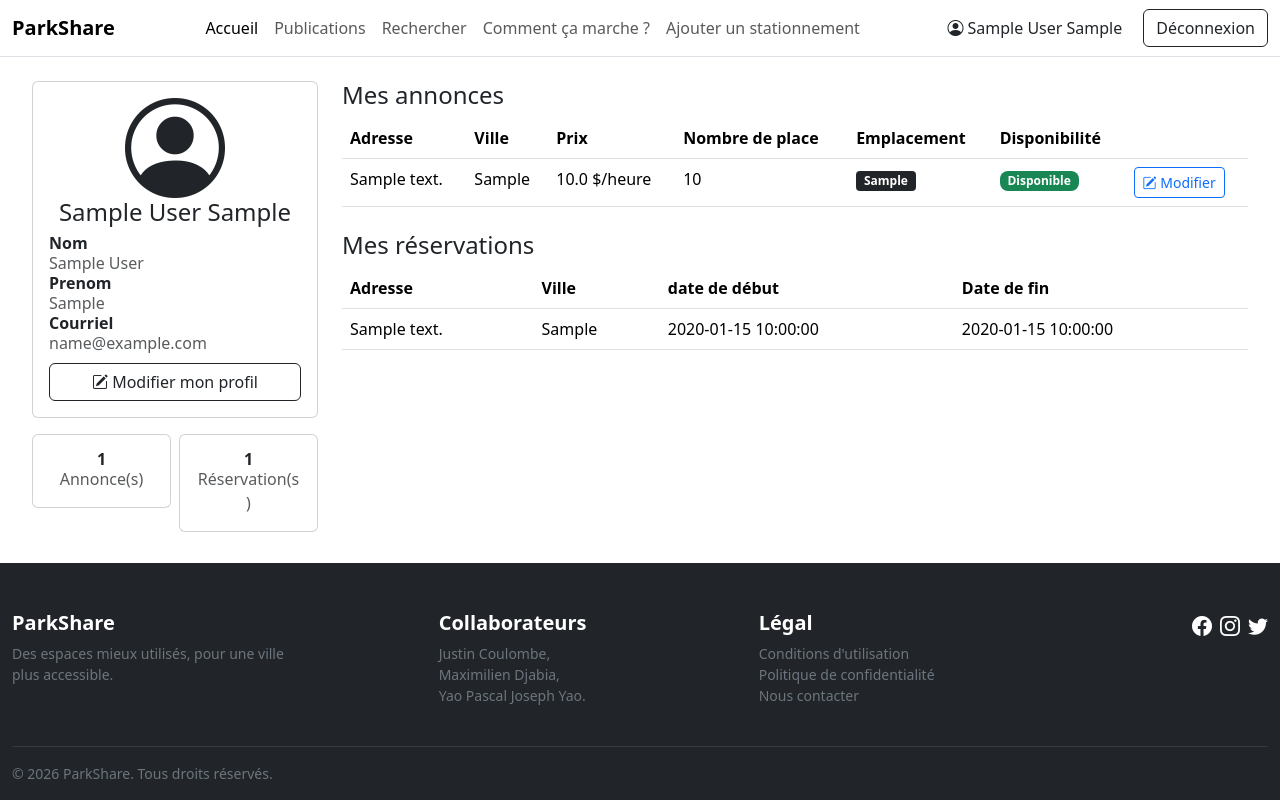
After one commit to Justin-Coulombe/projet-web, a Flask app: page /profile/detail in a window 1280 px wide. The commit adds this page. Run offline with Flask 3, Linux system fonts and the light colour scheme; the visitor is signed in with stand-in values (Sample User, id 1); tables that the repository leaves empty hold one stand-in row (values such as "Sample post"); style sheets or scripts are compiled from the project's sources.

Commit message:
Fin du récit

```diff
--- a/app/__init__.py
+++ b/app/__init__.py
@@ -9,6 +9,7 @@ from app.routes.profile import bp_profile
 from app.routes.stationnement import bp_stationnement
 from app.routes.api import Bp_api
 from app.routes.publication import Bp_publication
+from app.routes.detail import bp_detail
 from app.database.queries.publications import get_sample_publications_limit
 
 load_dotenv()
@@ -63,25 +64,29 @@ def create_app():
             Entete="Accueil",
             message="PARKSHARE encore en cours de développement",
             context=context
+        )
+
+    app.register_blueprint(
+        bp_profile,
+        url_prefix="/profile"
     )
 
     app.register_blueprint(
-    bp_profile,
-    url_prefix="/profile"
+        bp_stationnement,
+        url_prefix="/stationnement"
     )
 
     app.register_blueprint(
-    bp_stationnement,
-    url_prefix="/stationnement"
+        Bp_api,
+        url_prefix="/api"
+    )
+    app.register_blueprint(
+        Bp_publication,
+        url_prefix="/publications"
     )
 
     app.register_blueprint(
-    Bp_api,
-    url_prefix="/api"
-    )
-    app.register_blueprint(
-    Bp_publication,
-    url_prefix="/publications"
-    )
+        bp_detail,
+        url_prefix="/profile")
 
     return app
--- a/app/database/objects.py
+++ b/app/database/objects.py
@@ -1,5 +1,5 @@
 class publication:
-    def __init__(self, pId, pAuthor,pAddress, pPrice,pDebut,pFin,pCity,pLocation,pImgUrl,pOpenPlace):
+    def __init__(self, pId, pAuthor,pAddress, pPrice,pDebut,pFin,pCity,pLocation,pImgUrl,pOpenPlace,pPlaceUse,pUse):
         self.id = pId
         self.author_id = pAuthor
         self.address = pAddress
@@ -10,9 +10,24 @@ class publication:
         self.location = pLocation
         self.img = pImgUrl
         self.open_place = pOpenPlace
+        self.place_use = pPlaceUse
+        self.use = pUse
 
     def to_dict(self):
         return {'id':self.id , 'author': self.author_id, 'address': self.address,
                 'price': self.price,'start': self.start, 'end': self.end,
                 'city': self.city, 'location': self.location, 'img': self.img,
-                'open_place': self.open_place}
+                'open_place': self.open_place,'place_use':self.place_use,'open':self.use}
+
+
+class reservation:
+    def __init__(self, pId, pClient,pDebut,pFin,pPublication):
+        self.id = pId
+        self.author_id = pClient
+        self.start = pDebut
+        self.end = pFin
+        self.post = pPublication
+
+    def to_dict(self):
+        return {'id':self.id , 'author': self.author_id,'start': self.start, 'end': self.end,
+                'post': self.post}
--- a/app/database/queries/reservations.py
+++ b/app/database/queries/reservations.py
@@ -1,4 +1,5 @@
 from app.database.connection import create_connection, close_connection
+from app.database.objects import reservation, publication
 
 
 def create_reservation_table():
@@ -8,14 +9,75 @@ def create_reservation_table():
     command = """
         CREATE TABLE IF NOT EXISTS Reservation (
             id INTEGER PRIMARY KEY AUTOINCREMENT,
+            client INTEGER NOT NULL,
             publication INTEGER NOT NULL,
             debut DATETIME NOT NULL,
             fin DATETIME NOT NULL,
 
             FOREIGN KEY (publication)
                 REFERENCES Publication(id)
+            FOREIGN KEY (client) REFERENCES User(id)
+
         )
     """
 
     cursor.execute(command)
     close_connection(conn, cursor)
+
+
+def add_Reservation(user_id, debut, fin, publication_id):
+    conn = create_connection()
+    cursor = conn.cursor()
+
+    command = """
+        INSERT INTO Reservation (
+            client,
+            publication,
+            debut,
+            fin
+        )
+        VALUES (?, ?, ?, ?)
+    """
+
+    cursor.execute(
+        command, (user_id, debut, fin, publication_id)
+    )
+
+    close_connection(conn, cursor)
+
+
+def get_reservation_by_user(user_id):
+
+    conn = create_connection()
+    cursor = conn.cursor()
+
+    command = """
+        SELECT
+        r.id,r.client,r.debut,
+        r.fin,p.id,p.author,
+        p.address, p.prix, p.debut, p.fin,
+        p.ville, p.emplacement, p.image,
+        p.placetotal, p.placeactuel, p.disponibilite
+        FROM Reservation r
+        JOIN Publication p ON p.id = r.publication
+        WHERE r.client = ?
+    """
+
+    cursor.execute(command, (user_id,))
+    results = cursor.fetchall()
+
+    cursor.close()
+    conn.close()
+
+    reservations = []
+    for item in results:
+        pub = publication(
+            item[4], item[5], item[6], item[7], item[8],
+            item[9], item[10], item[11], item[12],
+            item[13], item[14], item[15]
+        )
+        reservations.append(
+            reservation(item[0], item[1], item[2], item[3], pub)
+        )
+
+    return reservations
--- /dev/null
+++ b/app/routes/detail.py
@@ -0,0 +1,21 @@
+from flask import (
+    Blueprint,
+    render_template,
+    session,
+)
+from app.routes.auth import login_required
+from app.database.queries.publications import get_publications_by_user
+from app.database.queries.reservations import get_reservation_by_user
+
+bp_detail = Blueprint("detail", __name__)
+
+
+@bp_detail.route("/detail")
+@login_required
+def detail_profil():
+    """Affiche le tableau de bords de l'utilisateur"""
+
+    lst_pubications = get_publications_by_user(session['user_id'])
+    lst_reversations = get_reservation_by_user(session['user_id'])
+
+    return render_template("profile/detail.jinja", lst_pubications=lst_pubications,lst_reversations=lst_reversations)
--- a/app/routes/stationnement.py
+++ b/app/routes/stationnement.py
@@ -156,6 +156,7 @@ def ajouter_stationnement():
         adresse,
         prix,
         place,
+        place,
         debut,
         fin,
         ville,
--- /dev/null
+++ b/app/static/scss/styles.css
@@ -0,0 +1 @@
+/*# sourceMappingURL=styles.css.map */
--- a/app/templates/_modele.jinja
+++ b/app/templates/_modele.jinja
@@ -42,15 +42,16 @@
                             <a class="nav-link" href="#how">Comment ça marche ?</a>
                         </li>
                         <li class="nav-item">
-                            <a class="nav-link" href="/stationnement/ajouter">À propos</a>
+                            <a class="nav-link" href="/stationnement/ajouter"> Ajouter un stationnement</a>
                         </li>
                     </ul>
                     <div class="d-flex gap-2">
                         {% if not session['user_id']%}
-                        <a href="/auth/login" class="btn btn-outline-secondary btn-sm">Se connecter</a>
-                        <a href="/auth/register" class="btn btn-dark btn-sm">S'inscrire</a>
+                        <a href="/auth/login" class="btn btn-outline-secondary">Se connecter</a>
+                        <a href="/auth/register" class="btn btn-dark">S'inscrire</a>
                         {% else %}
-                        <a href="/auth/logout" class="btn btn-dark btn-sm">Déconnexion</a>
+                        <a href="/profile/detail" class="btn bi bi-person-circle" > {{g.user.nom}} {{g.user.prenom}}</a></a>
+                        <a href="/auth/logout" class="btn btn-outline-dark">Déconnexion</a>
                         {%endif%}
                     </div>
                 </div>
@@ -58,7 +59,7 @@
         </nav>
     </header>
 
-    <main>
+    <main class="container-fluid">
         <section class="text-center">
             {%block centered_title %}
             {% endblock %}
--- /dev/null
+++ b/app/templates/profile/detail.jinja
@@ -0,0 +1,121 @@
+{% extends "_modele.jinja" %}
+
+{% block title %}
+Mon profil | ParkShare
+{% endblock %}
+
+{% block recherche%}
+{% endblock %}
+
+{% block contenu %}
+<div class="container mt-3">
+    <div class="row">
+        <div class="col-md-3">
+            <div class="card">
+                <div class="card-body">
+                    <i class="d-flex justify-content-center bi bi-person-circle " style="font-size: 100px;"></i>
+                    <h4 class="card-title d-flex justify-content-center">{{g.user.nom}} {{g.user.prenom}}</h4>
+                    <p class="card-subtitle fg-3 fw-bold">Nom</p>
+                    <p class="card-subtitle fg-3 opacity-75">{{g.user.nom}}</p>
+                    <p class="card-subtitle fg-3 fw-bold">Prenom</p>
+                    <p class="card-subtitle fg-3 opacity-75">{{g.user.prenom}}</p>
+                    <p class="card-subtitle fg-3 fw-bold">Courriel</p>
+                    <p class="card-subtitle fg-3 opacity-75">{{g.user.email}}</p>
+                    <div class="d-grid gap-2 mt-2">
+                        <a href="#" class=" bi bi-pencil-square btn btn-outline-dark"> Modifier mon profil</a>
+                    </div>
+                </div>
+            </div>
+            <div class="row g-2 mt-2 text-center">
+                <div class="col-md-6">
+                    <div class="card card-body">
+                        <p class="card-subtitle fg-3 fw-bold">{{lst_pubications|length}}</p>
+                        <p class="card-subtitle fg-3 opacity-75">Annonce(s)</p>
+
+                    </div>
+                </div>
+                <div class="col-md-6">
+                    <div class="card card-body">
+                        <p class="card-subtitle fg-3 fw-bold">{{lst_reversations|length}}</p>
+                        <p class="card-subtitle fg-3 opacity-75">Réservation(s)</p>
+                    </div>
+                </div>
+            </div>
+
+        </div>
+        <div class="col-md-9">
+            <h4>Mes annonces</h4>
+            {% if not lst_pubications %}
+            <p>Vous avez aucune annonce pour le moment...</p>
+            <a class="btn btn-sm bi bi-plus-circle" href="/stationnement/ajouter"> Ajouter un stationnement</a>
+            {% else %}
+            <table class="table">
+                <thead>
+                    <tr>
+                        <th scope="col">Adresse</th>
+                        <th scope="col">Ville</th>
+                        <th scope="col">Prix</th>
+                        <th scope="col">Nombre de place</th>
+                        <th scope="col">Emplacement</th>
+                        <th scope="col">Disponibilité</th>
+                        <th scope="col"></th>
+                    </tr>
+
+                </thead>
+                <tbody>
+                    {% for publication in lst_pubications %}
+                    <tr>
+                        <td>{{ publication.address }}</td>
+                        <td>{{ publication.city }}</td>
+                        <td>{{ publication.price }} $/heure</td>
+                        <td>{{ publication.open_place }}</td>
+                        <td><span class="badge rounded-1 bg-dark" >{{ publication.location }}</span></td>
+                        {% if publication.use %}
+                        <td><span class="badge rounded-3 bg-success">Disponible</span></td>
+                        {%else%}
+                        <td><span class="badge rounded-3 bg-danger">réservé</span></td>
+                        {% endif %}
+                        <td>
+                            <a href="#" class="bi bi-pencil-square btn btn-outline-primary btn-sm">
+                                Modifier
+                            </a>
+                        </td>
+                    </tr>
+                    {% endfor %}
+                </tbody>
+            </table>
+            {% endif %}
+
+            <div class="mt-4">
+                <h4>Mes réservations</h4>
+                {% if not lst_reversations %}
+                <p>Vous avez aucune réservation pour le moment...</p>
+                <a class="btn btn-sm bi bi-plus-circle" href="#"> réservé une place de stationnement</a>
+                {% else %}
+                <table class="table">
+                    <thead>
+                        <tr>
+                            <th scope="col">Adresse</th>
+                            <th scope="col">Ville</th>
+                            <th scope="col">date de début</th>
+                            <th scope="col">Date de fin</th>
+                        </tr>
+                    </thead>
+                    <tbody>
+                        {% for reservation in lst_reversations %}
+                        <tr>
+                            <td>{{ reservation.post.address }}</td>
+                            <td>{{ reservation.post.city }}</td>
+                            <td>{{ reservation.start }}</td>
+                            <td> {{ reservation.end }}</td>
+                        </tr>
+                        {% endfor %}
+                    </tbody>
+                </table>
+                {% endif %}
+            </div>
+        </div>
+
+    </div>
+</div>
+{% endblock %}
--- a/app/templates/profile/edit.jinja
+++ b/app/templates/profile/edit.jinja
@@ -1,9 +1,11 @@
 {% extends "_modele.jinja" %}
 
-{% block titre %}
+{% block title %}
 Mon profil | ParkShare
 {% endblock %}
 
+{% block recherche%}
+{% endblock %}
 
 {% block contenu %}
 
```
Also changed, not shown: app/database/queries/publications.py (+105 -15 lines), 1 other file.
